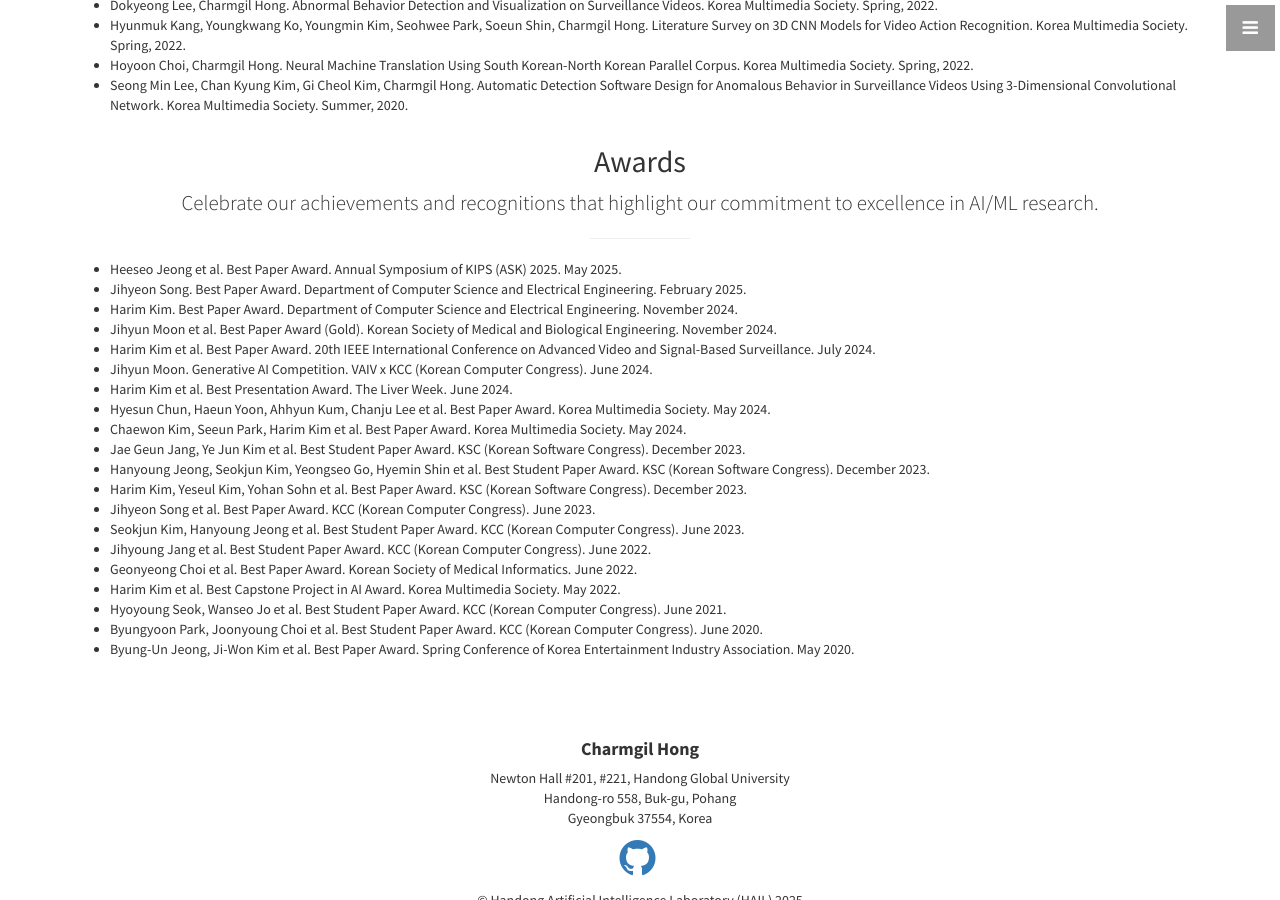
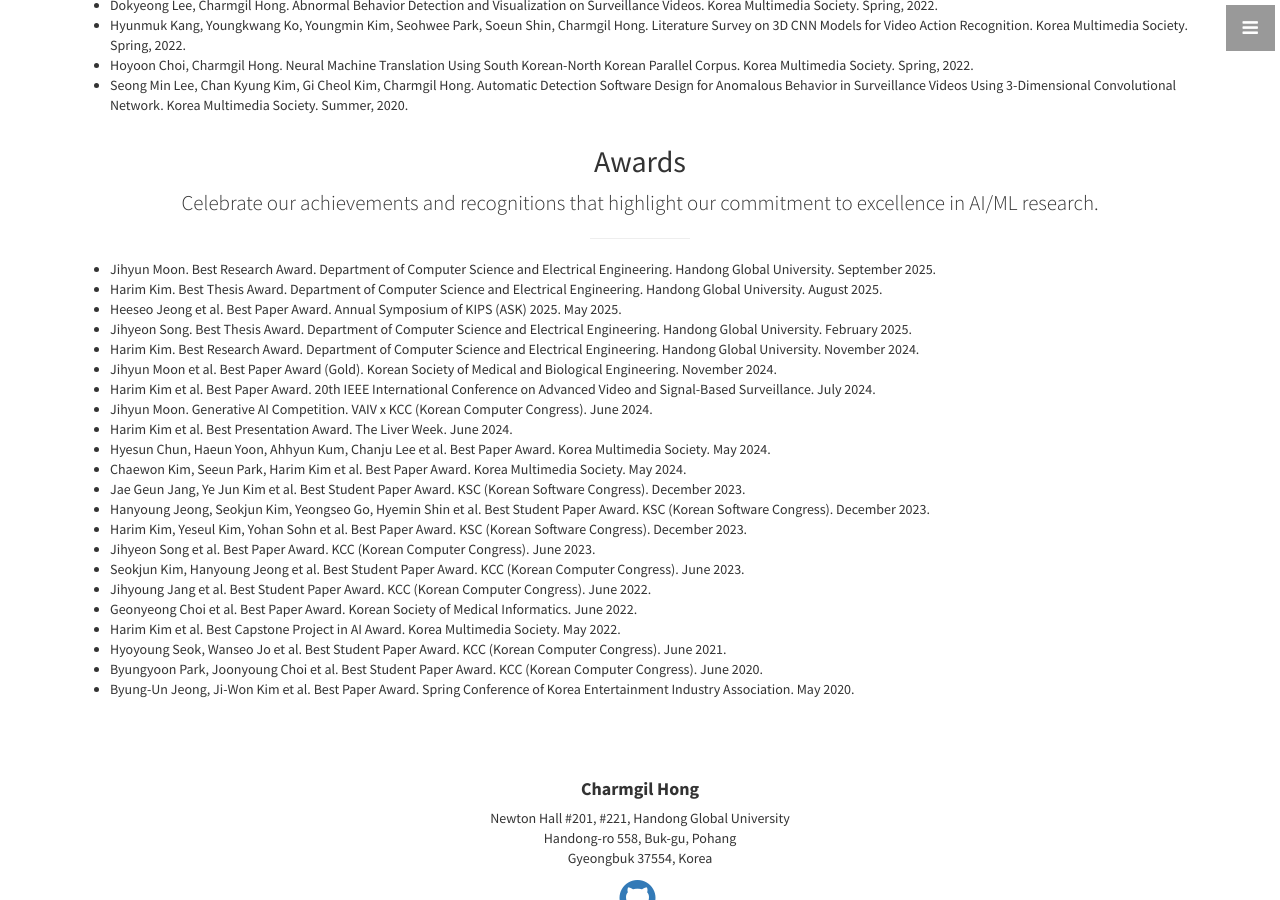
Before and after one commit to nth221/nth221.github.io, a Jekyll site: the page built from index.html, in a window 1280 px wide and 900 px high, scrolled down 6316 px. Built offline with Jekyll 4.4.1, drawn with Linux system fonts in a browser that asks for light colours.

Commit message:
modified:   _includes/portfolio.html

```diff
--- a/_includes/portfolio.html
+++ b/_includes/portfolio.html
@@ -115,9 +115,11 @@
         <div class="row">
           <div class="col-lg-10 text-justify">
             <ul class="publication-list">
+              <li>Jihyun Moon. Best Research Award. Department of Computer Science and Electrical Engineering. Handong Global University. September 2025.</li>
+              <li>Harim Kim. Best Thesis Award. Department of Computer Science and Electrical Engineering. Handong Global University. August 2025.</li>
               <li>Heeseo Jeong et al. Best Paper Award. Annual Symposium of KIPS (ASK) 2025. May 2025.</li>
-              <li>Jihyeon Song. Best Paper Award. Department of Computer Science and Electrical Engineering. February 2025.</li>
-              <li>Harim Kim. Best Paper Award. Department of Computer Science and Electrical Engineering. November 2024.</li>
+              <li>Jihyeon Song. Best Thesis Award. Department of Computer Science and Electrical Engineering. Handong Global University. February 2025.</li>
+              <li>Harim Kim. Best Research Award. Department of Computer Science and Electrical Engineering. Handong Global University. November 2024.</li>
               <li>Jihyun Moon et al. Best Paper Award (Gold). Korean Society of Medical and Biological Engineering. November 2024.</li>
               <li>Harim Kim et al. Best Paper Award. 20th IEEE International Conference on Advanced Video and Signal-Based Surveillance. July 2024.</li>
               <li>Jihyun Moon. Generative AI Competition. VAIV x KCC (Korean Computer Congress). June 2024.</li>
```
